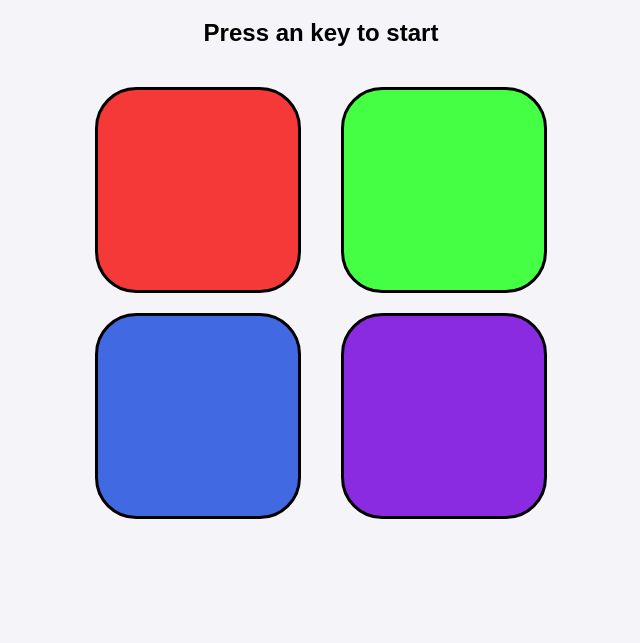
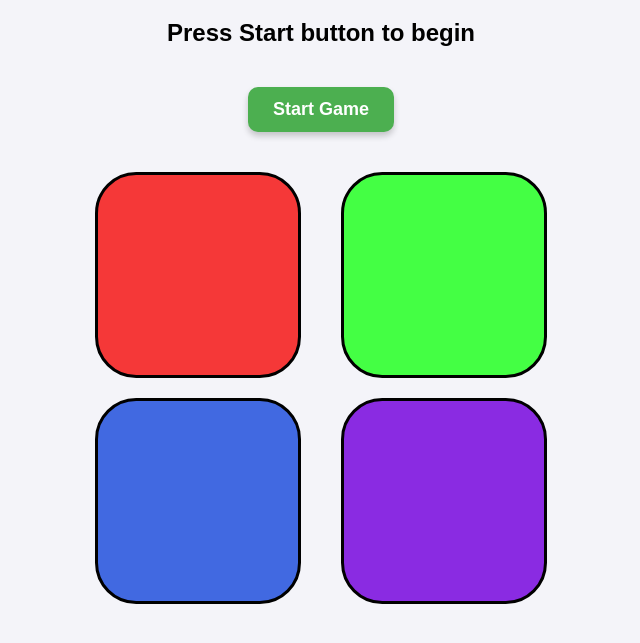
Before and after one commit to AbdulRehmankhan0786/Simon-Says-Game, a plain HTML site: page index.html in a window 1280 px wide. Shown: the part 61-704 px from the top of the page, without its empty margins (319-959 px from the left). Drawn offline with Linux system fonts and the light colour scheme.

Commit message:
Update index.html

```diff
--- a/index.html
+++ b/index.html
@@ -8,7 +8,10 @@
 </head>
 <body>
     <h1>Simon Say's Game</h1>
-    <h2>Press an key to start</h2>
+    <h2>Press Start button to begin</h2>
+
+
+    <button id="startBtn">Start Game</button>
 
     <div class="btn-cont">
         <div class="top">
```
